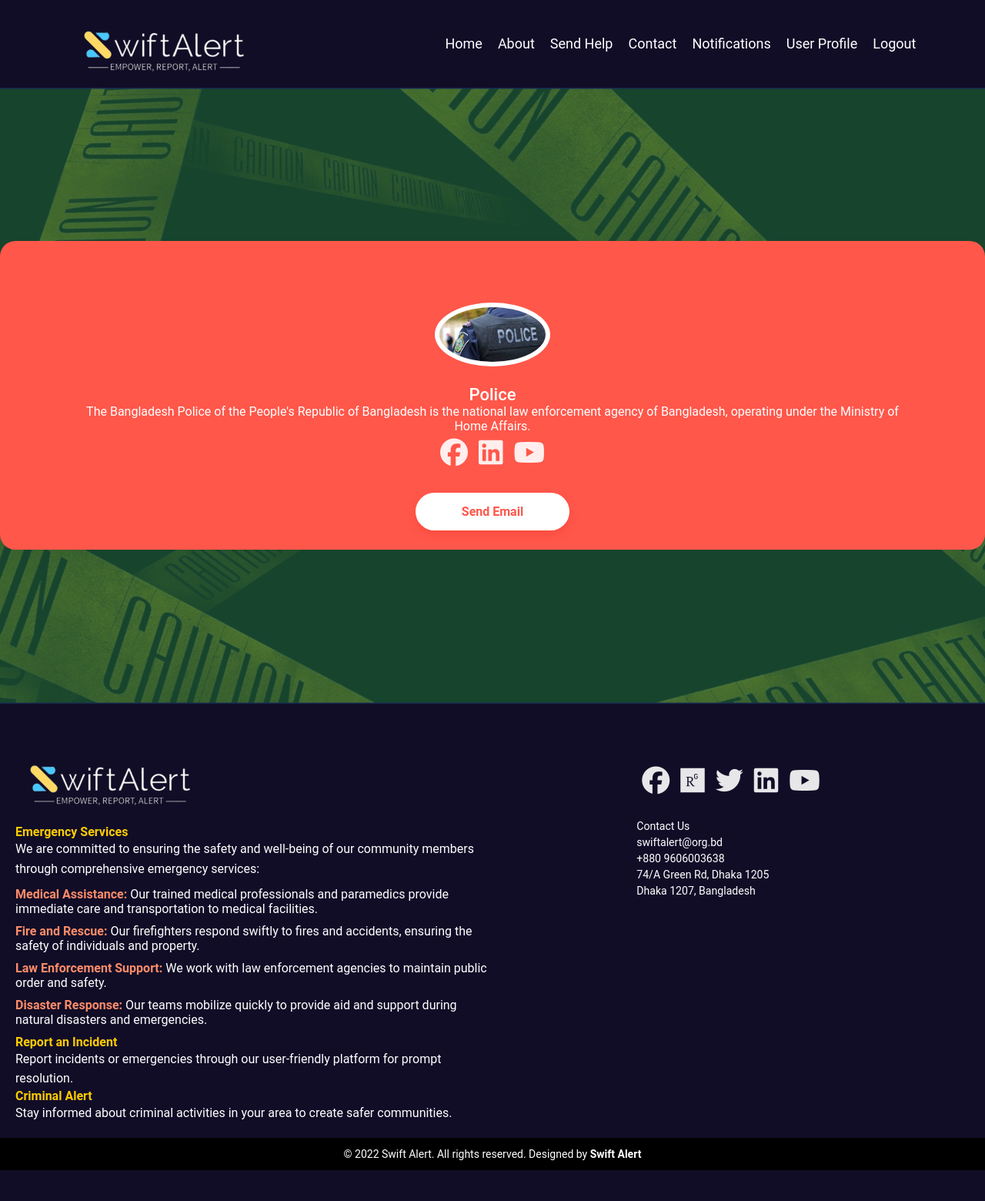
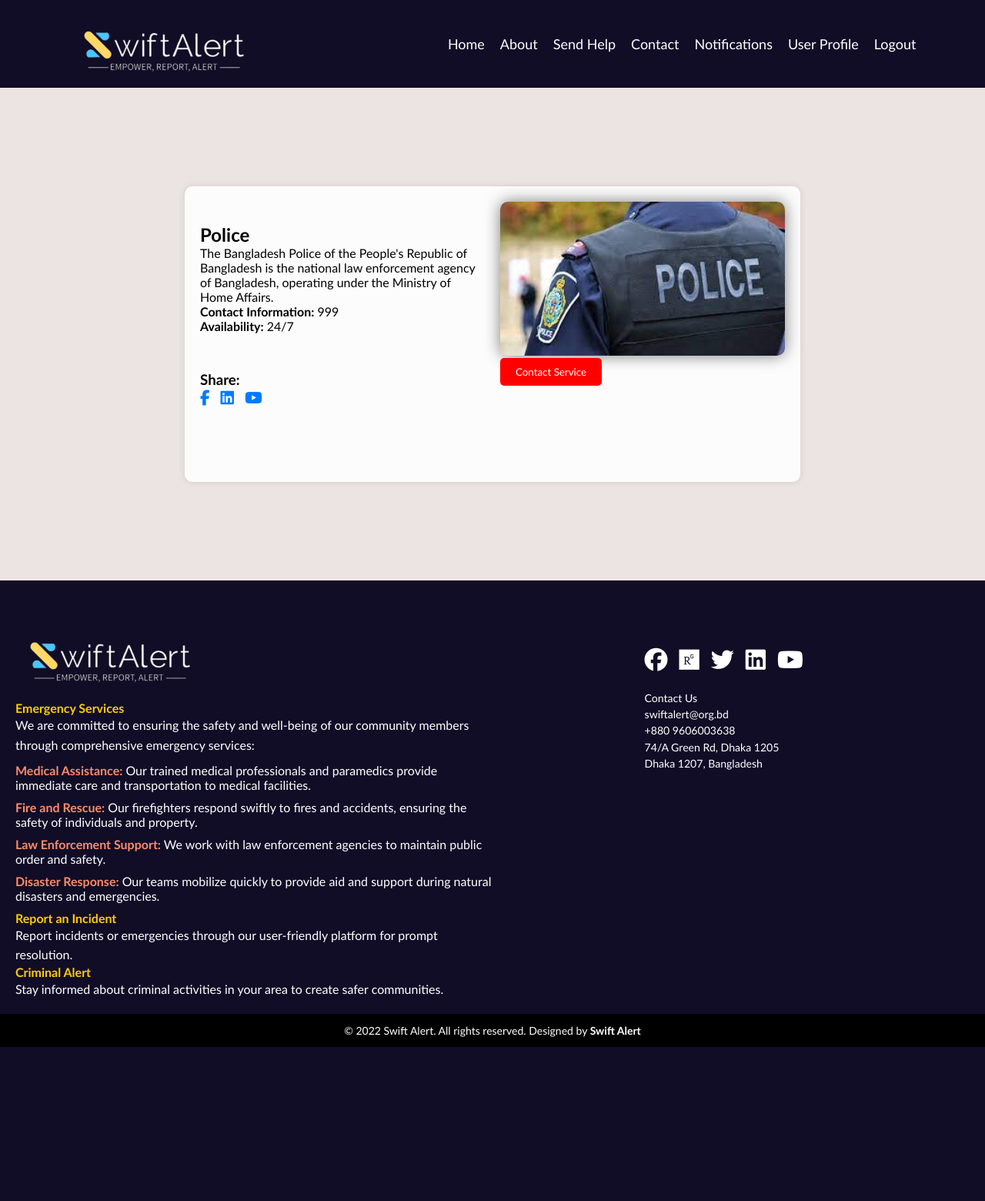
Before and after one commit to TasnimJahinMowla/SwiftAlert, a Django app: page /emergency/1/ in a window 1280 px wide. Shown: the whole page at 77% size. After the commit the page ends 1360 px from the top, so only its background shows below. Run offline with Django 4.2, Linux system fonts and the light colour scheme; a user stored in the database is signed in; data comes from the database, SQL or seed files in the repository; both versions use the stored data as it was after the commit; some libraries are stand-ins or nearby versions.

Commit message:
services ui changed

```diff
--- a/myProject/myApp/static/serproStyle.css
+++ b/myProject/myApp/static/serproStyle.css
@@ -1,73 +1,87 @@
+/* Container */
 *{
-    margin: 0px;
-    padding: 0px;
-    box-sizing: border-box;
-    font-family: 'Roboto', sans-serif;
+    font-family: 'Gill Sans', 'Gill Sans MT', Calibri, 'Trebuchet MS', sans-serif;
 }
-.serpro_container{
-    width: 100%;
-    height: 100vh;
-    background-image: url(hbg.png);
-    background-size: cover;
-    background-position: center;
-    display: flex;
-    align-items: center;
-    justify-content: center;
-}
-.profile-box{
-    background: #ff574a;
-    text-align: center;
-    padding: 40px 90px;
-    color: #fff;
-    position: relative;
-    border-radius: 20px;
-}
-.profile-pic{
-    width: 150px;
-    border-radius: 50%;
-    background: #fff;
-    padding: 6px;
-    margin-top: 40px;
-}
-.socialIcons{
+.serpro-container {
+    min-height: 80vh;
     display: flex;
     justify-content: center;
+    background: #ece3e3;
+
+
 }
-.socialIcons a{
+
+/* Profile box */
+.profile-box {
+    max-width: 800px;
+    background-color: #fcfcfc;
+    border-radius: 10px;
+    box-shadow: 0 0 10px rgba(0, 0, 0, 0.1);
+    padding: 20px;
+    display: flex;
+    flex-direction: column;
+    margin: 10vw 0;
+}
+
+/* Profile content */
+.profile-content {
+    display: flex;
+    justify-content: space-between;
+    align-items: center;
+}
+
+/* Profile info */
+.profile-info {
+    flex: 1;
+}
+
+/* Profile image */
+.profile-image {
+    flex: 1;
+    margin-left: 20px;
+    height: 200px;
+}
+
+/* Profile picture */
+.profile-pic {
+  width: 100%;
+  height: 100%;
+  border-radius:10px ;
+  box-shadow: 0 0 20px rgba(0, 0, 0, 0.5);
+  -webkit-border-radius:10px ;
+  -moz-border-radius:10px ;
+  -ms-border-radius:10px ;
+  -o-border-radius:10px ;
+}
+
+/* Contact button */
+button {
+    background-color: red;
+    color: white;
+    border: none;
+    padding: 10px 20px;
+    cursor: pointer;
+    border-radius: 5px;
+    transition: background-color 0.3s;
+}
+
+button:hover {
+    background-color: #0056b3;
+}
+
+/* Social share */
+.social-share {
+    margin-top: 20px;
+}
+
+/* Social icons */
+.social-icons a {
+    color: #007bff;
     text-decoration: none;
-    padding: 5px;
-    background-color: transparent;
-    margin: 2px;
-    border-radius: 50%;
+    margin-right: 10px;
+    font-size: 20px;
 }
-.socialIcons a i{
-    font-size: 1.5em;
-    color: white;
-    opacity: 0.9;
+
+.social-icons a:hover {
+    color: #0056b3;
 }
-.socialIcons a:hover{
-    background-color: gray;
-    transition: 0.5s;
-}
-.socialIcons a:hover i{
-    color: white;
-    transition: 0.5s;
-}
-.profile-box button{
-    background: #fff;
-    color: #ff574b;
-    border: none;
-    outline: none;
-    box-shadow: 0 5px 10px rgba(244, 67, 54, 0.5);
-    padding: 15px 60px;
-    cursor: pointer;
-    border-radius: 30px;
-    margin-bottom: -50px;
-    font-weight: 600;
-    font-size: 16px;
-}
-.profile-box h3{
-    font-size: 22px;
-    margin-top: 20px;
-    font-weight: 500;
-}
--- a/myProject/myApp/templates/myApp/notification.html
+++ b/myProject/myApp/templates/myApp/notification.html
@@ -10,7 +10,7 @@
 </style>
 {% endblock %}
 {% block content %}
-<div class="container noti_container">
+<div class="container">
     <div class="notificationContainer">
         <header>
             <div class="notificationHeader">
--- a/myProject/myApp/templates/myApp/serviceprofile.html
+++ b/myProject/myApp/templates/myApp/serviceprofile.html
@@ -4,18 +4,28 @@
 <link rel="stylesheet" href="{% static 'serproStyle.css' %}">
 {% endblock %}
 {% block content %}
-<div class="container serpro_container">
+<div class="container serpro-container">
     <div class="profile-box">
-        <img src="{{ service.image.url }}" class="profile-pic">
-        <h3>{{ service.service_type }}</h3>
-        <p>{{ service.description }}</p>
-        <div class="socialIcons">
-            <a href="https://www.facebook.com/UAPBDDhaka/"><i class="fa-brands fa-facebook"></i></a>
-            <a href="https://www.linkedin.com/company/uapbd/"><i class="fa-brands fa-linkedin"></i></a>
-            <a href="https://www.youtube.com/channel/UCs_tflvCGMhbWT5FqhXXfig"><i class="fa-brands fa-youtube"></i></a>
+        <div class="profile-content">
+            <div class="profile-info">
+                <h2>{{ service.service_type }}</h2>
+                <p>{{ service.description }}</p>
+                <p><strong>Contact Information:</strong> {{ service.contact_information }}</p>
+                <p><strong>Availability:</strong> {{ service.availability }}</p>
+            </div>
+            <div class="profile-image">
+                <img src="{{ service.image.url }}" class="profile-pic">
+                <a href="mailto:{{ service.email }}"><button type="button">Contact Service</button></a>
+            </div>
         </div>
-
-            <a href="mailto:{{ service.email }}"><button type="button">Send Email</button></a>
+        <div class="social-share">
+            <h3>Share:</h3>
+            <div class="social-icons">
+                <a href="https://www.facebook.com/UAPBDDhaka/"><i class="fab fa-facebook-f"></i></a>
+                <a href="https://www.linkedin.com/company/uapbd/"><i class="fab fa-linkedin"></i></a>
+                <a href="https://www.youtube.com/channel/UCs_tflvCGMhbWT5FqhXXfig"><i class="fab fa-youtube"></i></a>
+            </div>
+        </div>
     </div>
 </div>
 {% endblock %}
```
Also changed, not shown: myProject/db.sqlite3.
